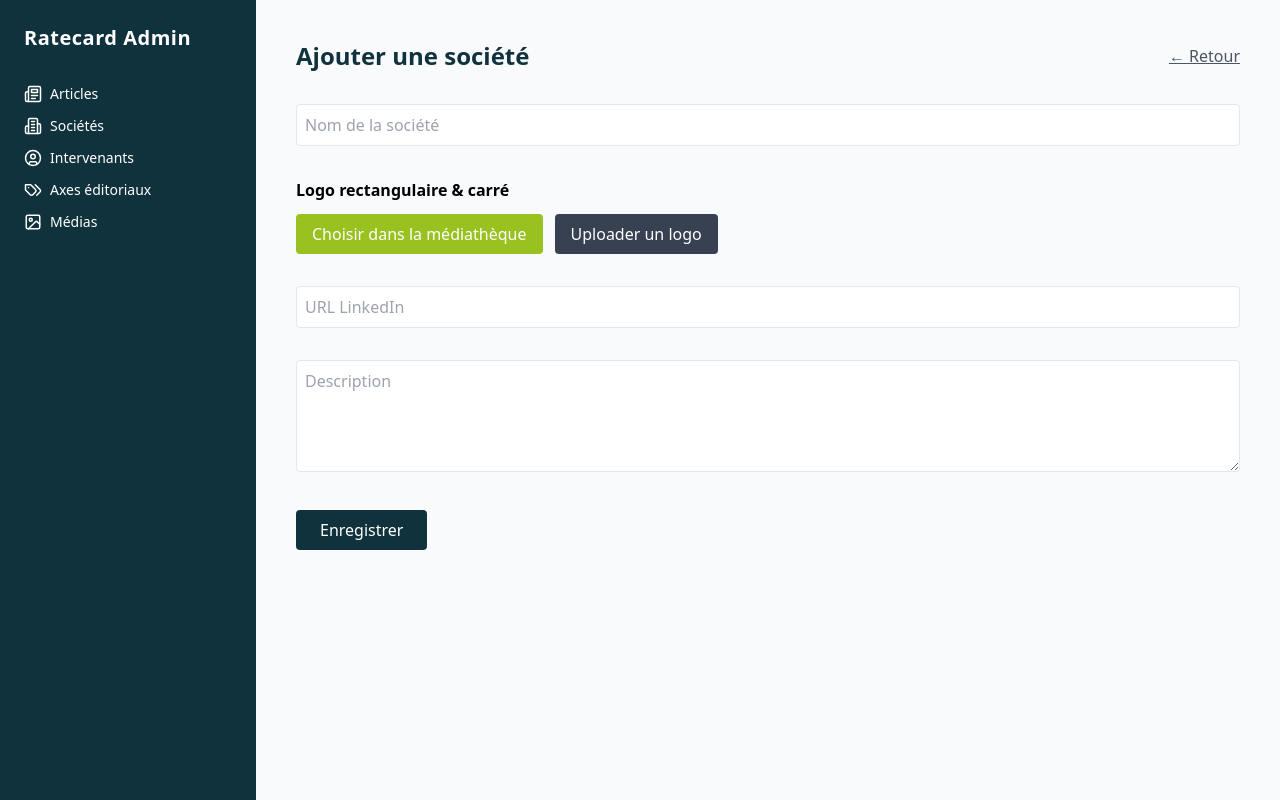
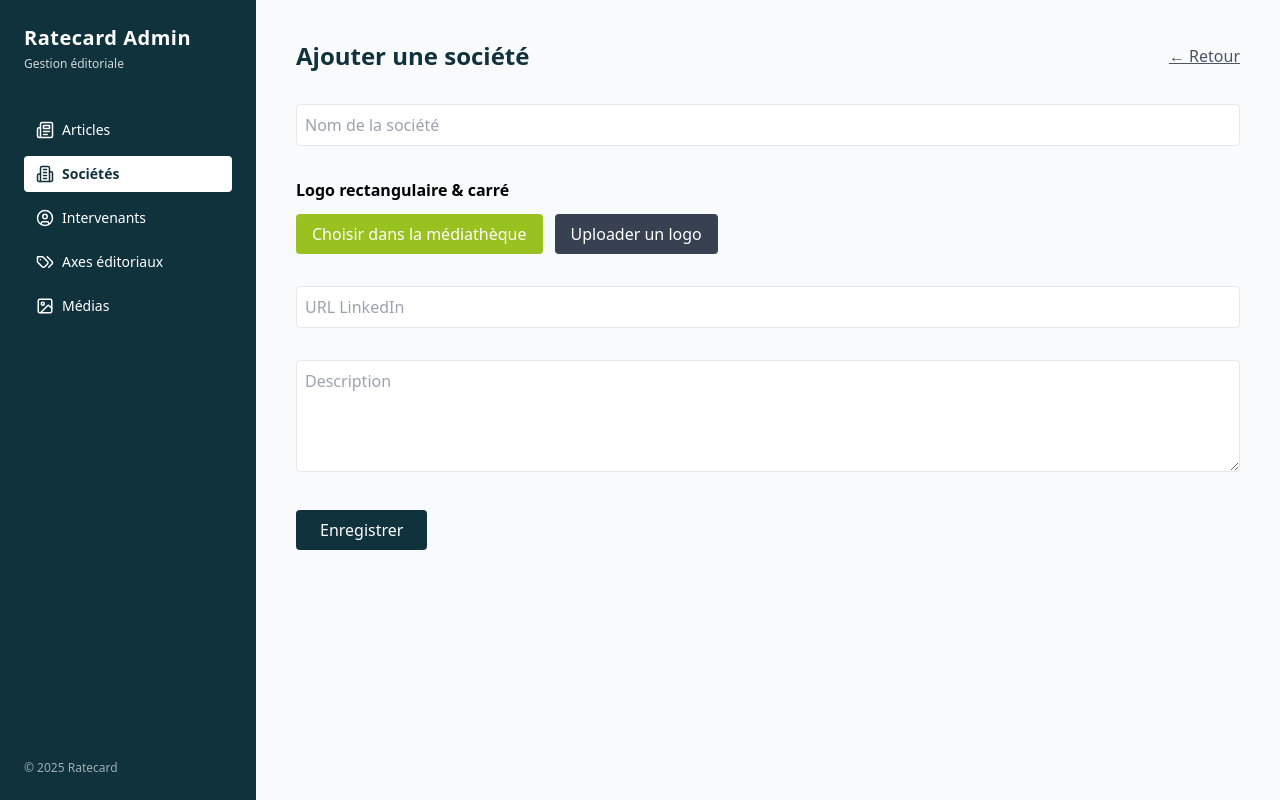
Before and after one commit to MisterFredo/ratecard, a Next.js app in the folder frontend/: page /admin/company/create in a window 1280 px wide. Built offline with nearby package versions, Linux system fonts and the light colour scheme; no server answers.

Commit message:
Update layout.tsx

```diff
--- a/frontend/app/admin/layout.tsx
+++ b/frontend/app/admin/layout.tsx
@@ -1,77 +1,83 @@
 "use client";
 
 import Link from "next/link";
+import { usePathname } from "next/navigation";
 import "../globals.css";
+
 import {
   Newspaper,
   Building2,
   UserCircle,
   Tags,
-  ImageIcon
+  ImageIcon,
 } from "lucide-react";
 
 export default function AdminLayout({ children }) {
+  const pathname = usePathname();
+
+  // Helper pour détecter la page active
+  function active(path: string) {
+    return pathname?.startsWith(path);
+  }
+
+  const navItems = [
+    { href: "/admin/articles", label: "Articles", icon: Newspaper },
+    { href: "/admin/company", label: "Sociétés", icon: Building2 },
+    { href: "/admin/person", label: "Intervenants", icon: UserCircle },
+    { href: "/admin/axes", label: "Axes éditoriaux", icon: Tags },
+    { href: "/admin/media", label: "Médias", icon: ImageIcon },
+  ];
+
   return (
     <div className="min-h-screen flex">
 
       {/* SIDEBAR */}
-      <aside className="w-64 bg-ratecard-blue text-white p-6 space-y-8">
+      <aside className="w-64 bg-ratecard-blue text-white p-6 space-y-10 shadow-xl flex flex-col">
 
         {/* HEADER */}
         <div>
-          <h2 className="text-xl font-semibold tracking-wide">
+          <h1 className="text-xl font-semibold tracking-wide">
             Ratecard Admin
-          </h2>
+          </h1>
+          <p className="text-xs opacity-80 mt-1">Gestion éditoriale</p>
         </div>
 
         {/* NAVIGATION */}
-        <nav className="space-y-3 text-sm">
+        <nav className="space-y-2 text-sm flex-1">
 
-          <Link
-            href="/admin/articles"
-            className="flex items-center gap-2 hover:text-ratecard-green transition"
-          >
-            <Newspaper size={18} />
-            <span>Articles</span>
-          </Link>
+          {navItems.map((item) => {
+            const Icon = item.icon;
+            const isActive = active(item.href);
 
-          <Link
-            href="/admin/company"
-            className="flex items-center gap-2 hover:text-ratecard-green transition"
-          >
-            <Building2 size={18} />
-            <span>Sociétés</span>
-          </Link>
+            return (
+              <Link
+                key={item.href}
+                href={item.href}
+                className={`
+                  flex items-center gap-2 px-3 py-2 rounded transition
+                  ${
+                    isActive
+                      ? "bg-white text-ratecard-blue font-semibold shadow-sm"
+                      : "hover:bg-ratecard-green/20"
+                  }
+                `}
+              >
+                <Icon size={18} />
+                <span>{item.label}</span>
+              </Link>
+            );
+          })}
 
-          <Link
-            href="/admin/person"
-            className="flex items-center gap-2 hover:text-ratecard-green transition"
-          >
-            <UserCircle size={18} />
-            <span>Intervenants</span>
-          </Link>
+        </nav>
 
-          <Link
-            href="/admin/axes"
-            className="flex items-center gap-2 hover:text-ratecard-green transition"
-          >
-            <Tags size={18} />
-            <span>Axes éditoriaux</span>
-          </Link>
-
-          {/* MEDIA LIBRARY */}
-          <Link
-            href="/admin/media"
-            className="flex items-center gap-2 hover:text-ratecard-green transition"
-          >
-            <ImageIcon size={18} />
-            <span>Médias</span>
-          </Link>
-        </nav>
+        {/* FOOTER LIGHT */}
+        <div className="text-xs opacity-60">
+          © {new Date().getFullYear()} Ratecard
+        </div>
       </aside>
 
-      {/* CONTENT */}
-      <main className="flex-1 p-10 bg-gray-50">
+      {/* MAIN CONTENT */}
+      <main className="flex-1 p-10 bg-gray-50 min-h-screen">
         {children}
       </main>
     </div>
```
